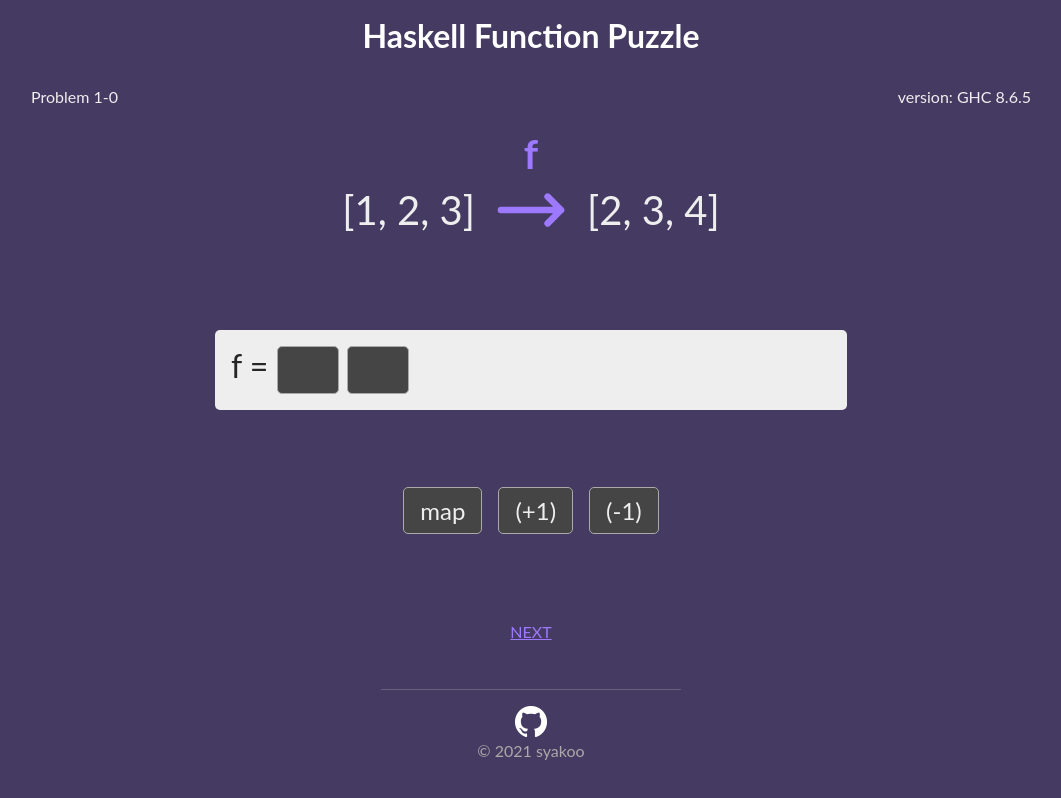
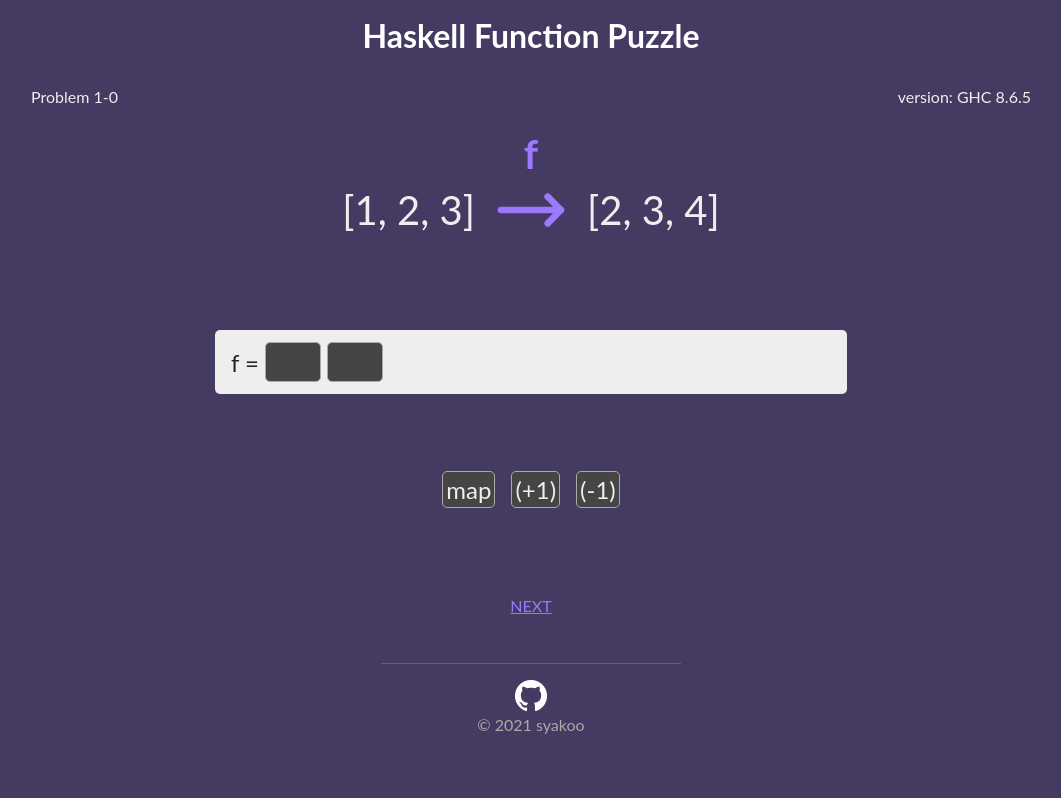
Before and after one commit to syakoo/haskell-function-puzzle, a React app: page /#/problem/1/0 in a window 1280 px wide. Shown: the whole page, without its empty margins (109-1170 px from the left). Built offline with nearby package versions, Linux system fonts and the light colour scheme.

Commit message:
update: styles of font size.

```diff
--- a/src/components/organisms/AnswerSheet/AnswerSheet.tsx
+++ b/src/components/organisms/AnswerSheet/AnswerSheet.tsx
@@ -85,7 +85,7 @@ const _AnswerSheetInner = styled.div`
   margin: auto;
   max-width: 600px;
   padding: 1rem;
-  font-size: 2rem;
+  font-size: 1.5rem;
   background-color: ${(p) => p.theme.gray};
   border-radius: 5px;
   color: ${(p) => p.theme.black};
@@ -93,7 +93,8 @@ const _AnswerSheetInner = styled.div`
 
 const _SheetRow = styled.div`
   display: flex;
-  height: 3rem;
+  align-items: center;
+  height: 2rem;
 `
 
 const _ResultBox = styled.div`
--- a/src/components/organisms/Choice/Choice.tsx
+++ b/src/components/organisms/Choice/Choice.tsx
@@ -25,7 +25,7 @@ const Choice: React.VFC<ChoiceProps> = ({ txt }) => {
 const _Block = styled.div`
   display: inline-block;
   font-size: 1.5rem;
-  padding: 0.5rem 1rem;
+  padding: 3px;
   border: 1px solid ${(p) => p.theme.gray2};
   border-radius: 5px;
   background-color: ${(p) => p.theme.gray3};
--- a/src/components/organisms/DropBox/DropBox.tsx
+++ b/src/components/organisms/DropBox/DropBox.tsx
@@ -35,7 +35,7 @@ const _DropBox = styled.div<{ isDropped: boolean; isOver: boolean }>`
   display: inline-block;
   text-align: center;
   font-size: 1.5rem;
-  padding: 6px;
+  padding: 3px;
   min-width: 3rem;
   min-height: 2rem;
   border: 1px solid ${(p) => (p.isOver ? p.theme.secondary : p.theme.gray2)};
```
